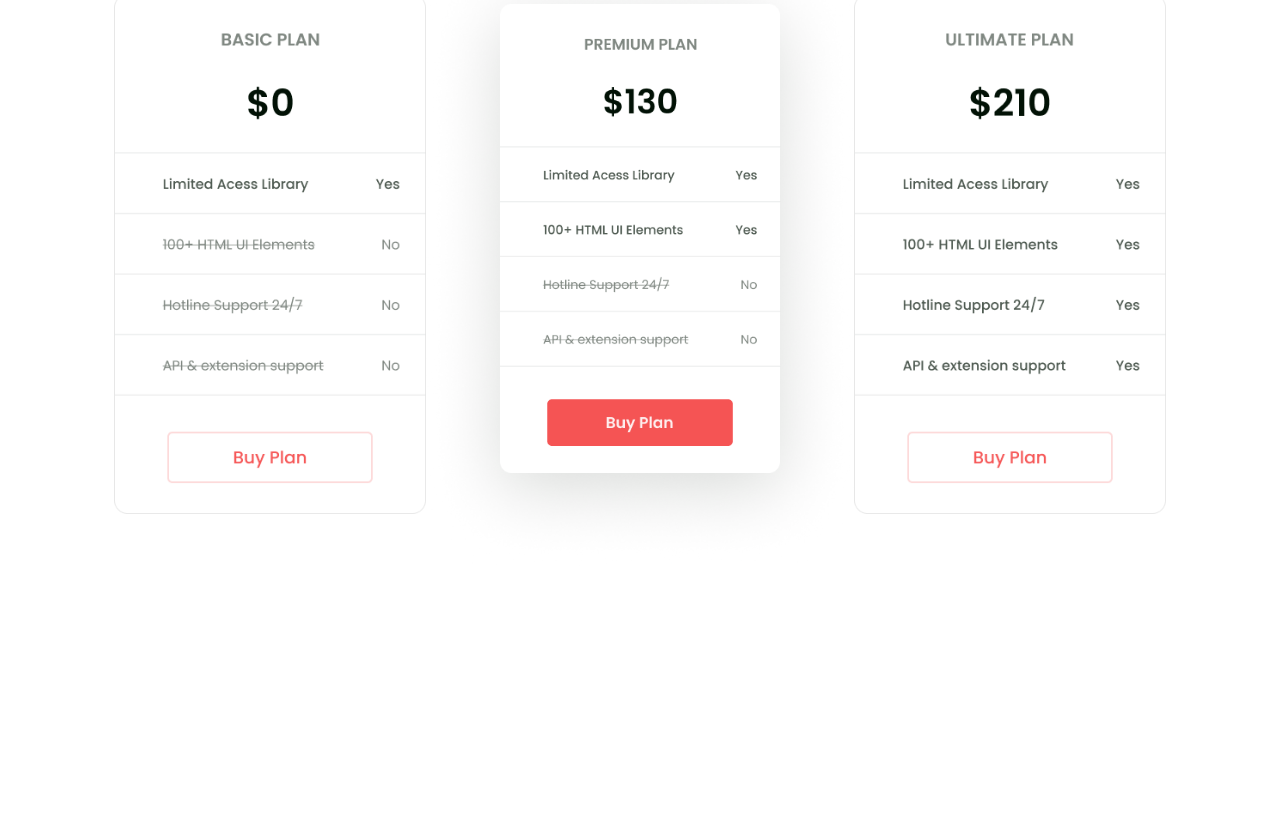
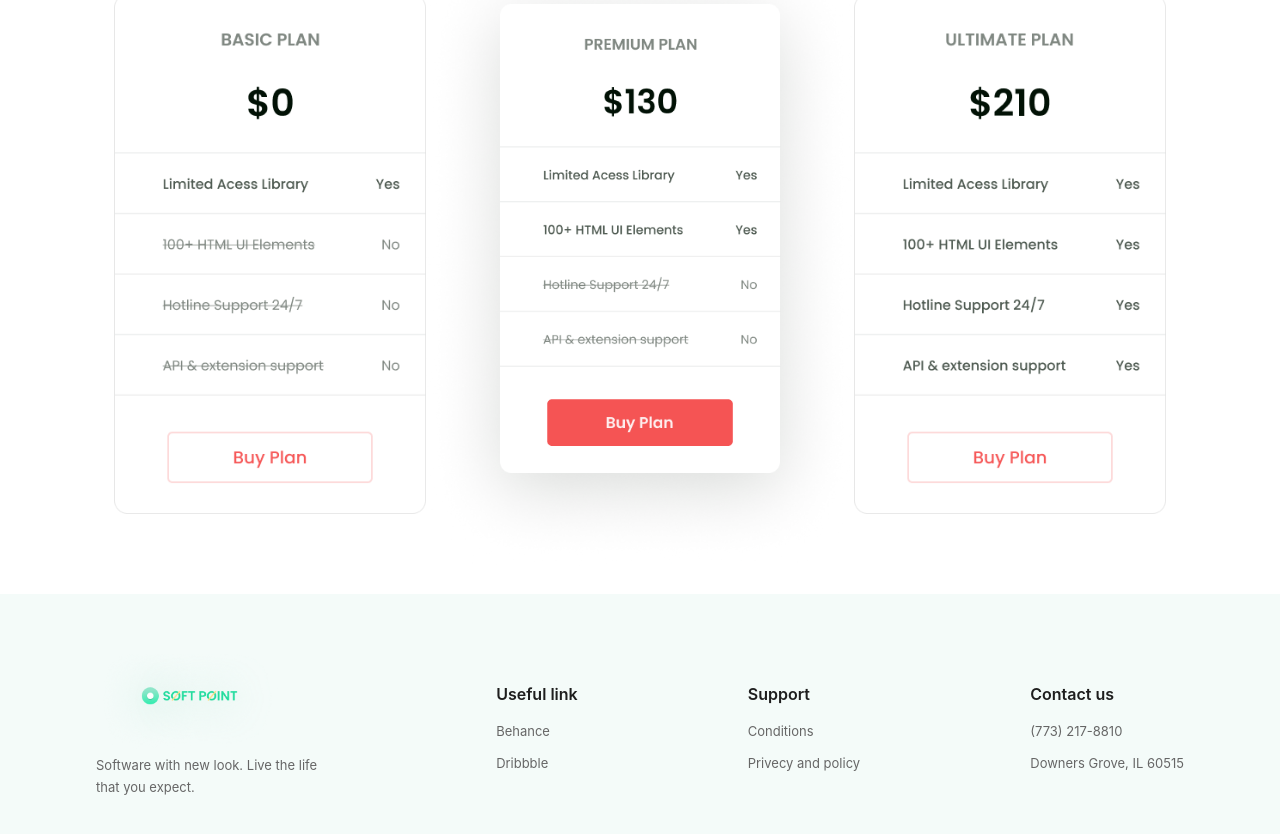
Before and after one commit to xadichalmatova0112-hue/newProject, a React (Vite) app: page / in a window 1280 px wide. Shown: the part 3561-4395 px from the top of the page. Before the commit the page ends 4155 px from the top, so only its background shows below. Built offline with nearby package versions, Linux system fonts and the light colour scheme.

Commit message:
footer add

```diff
--- a/src/Components/MainCount.jsx
+++ b/src/Components/MainCount.jsx
@@ -15,6 +15,8 @@ import laptopImg from '../assets/laptop.png'
 import basicCard from '../assets/basic-plan.png'
 import premiumCard from '../assets/premium-plan.png'
 import ultimateCard from '../assets/ultimate-plan.png'
+import logoSoft from '../assets/soft.png'
+
 
 
 
@@ -22,6 +24,7 @@ const MainCount = () => {
     return (
         <div>
 
+            <main>
 
                 <section>
                     <div className="bg-base-100 py-[40px]">
@@ -242,6 +245,56 @@ const MainCount = () => {
 
                     </div>
                 </section>
+            </main>
+            <footer className="bg-[#F4FBF9] py-[60px]">
+                <div className="w-[85%] mx-auto flex flex-col md:flex-row items-start justify-between gap-[40px]">
+
+                    <div className="flex flex-col items-start">
+                        <img src={logoSoft} alt="Soft Point" className="h-[100px] object-contain " />
+                        <p className="text-[13px] text-[#666666] leading-[22px] max-w-[230px]">
+                            Software with new look. Live the life that you expect.
+                        </p>
+                    </div>
+
+                    <div className="flex flex-col items-start gap-[12px] mt-[28px]">
+                        <h4 className="text-[16px] font-semibold text-[#1E1E1E] mb-[4px]">
+                            Useful link
+                        </h4>
+                        <a href="#behance" className="text-[13px] text-[#666666] hover:text-[#1E1E1E]">
+                            Behance
+                        </a>
+                        <a href="#dribbble" className="text-[13px] text-[#666666] hover:text-[#1E1E1E]">
+                            Dribbble
+                        </a>
+                    </div>
+
+                    <div className="flex flex-col items-start gap-[12px] mt-[28px]">
+                        <h4 className="text-[16px] font-semibold text-[#1E1E1E] mb-[4px]">
+                            Support
+                        </h4>
+                        <a href="#conditions" className="text-[13px] text-[#666666] hover:text-[#1E1E1E]">
+                            Conditions
+                        </a>
+                        <a href="#privacy" className="text-[13px] text-[#666666] hover:text-[#1E1E1E]">
+                            Privecy and policy
+                        </a>
+                    </div>
+
+                    <div className="flex flex-col items-start gap-[12px] mt-[28px]">
+                        <h4 className="text-[16px] font-semibold text-[#1E1E1E] mb-[4px]">
+                            Contact us
+                        </h4>
+                        <a href="tel:7732178810" className="text-[13px] text-[#666666] hover:text-[#1E1E1E]">
+                            (773) 217-8810
+                        </a>
+                        <p className="text-[13px] text-[#666666]">
+                            Downers Grove, IL 60515
+                        </p>
+                    </div>
+
+                </div>
+            </footer>
+
         </div >
     )
 }
```
Lines whose indentation alone changed are shown as unchanged.
